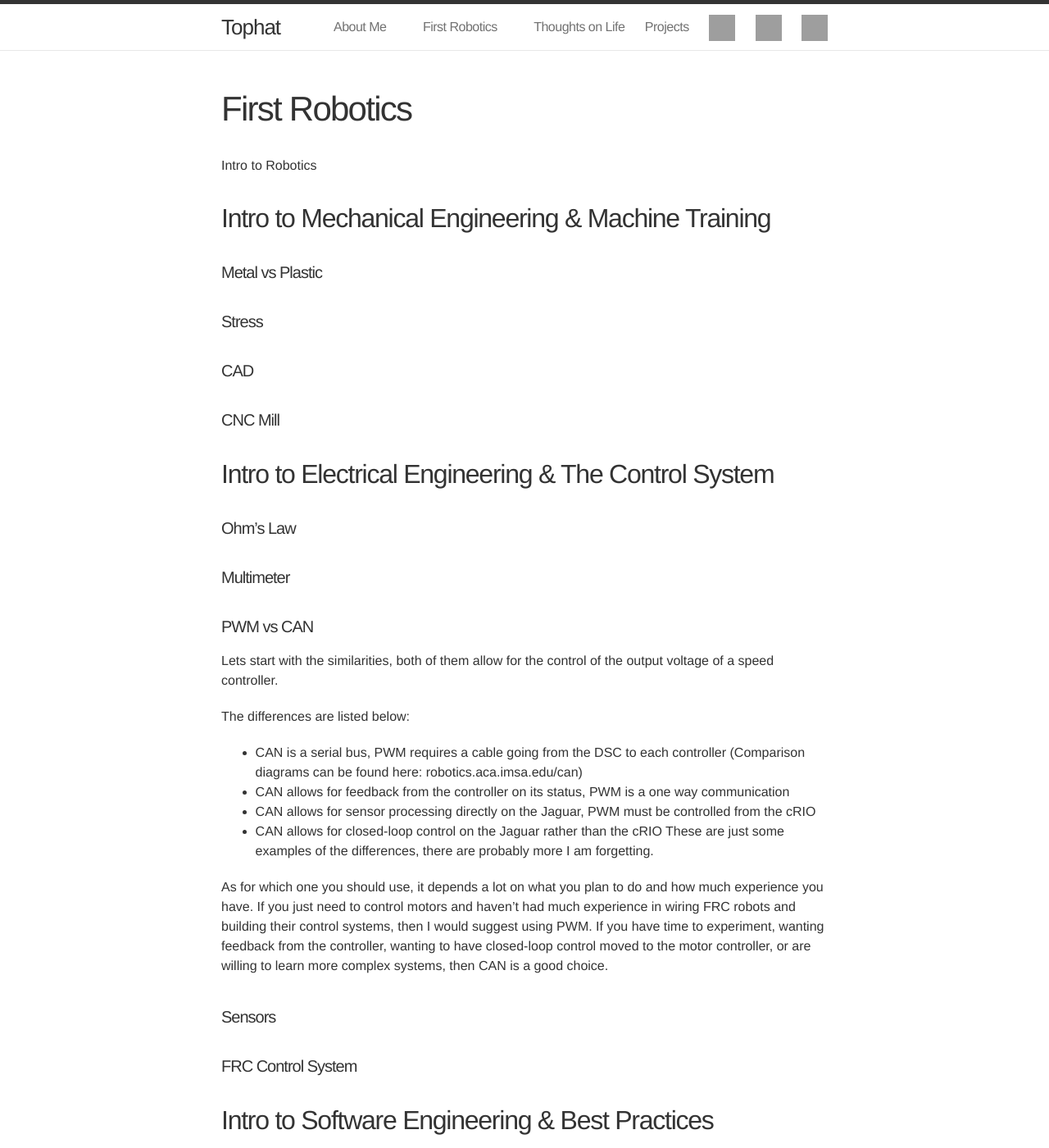
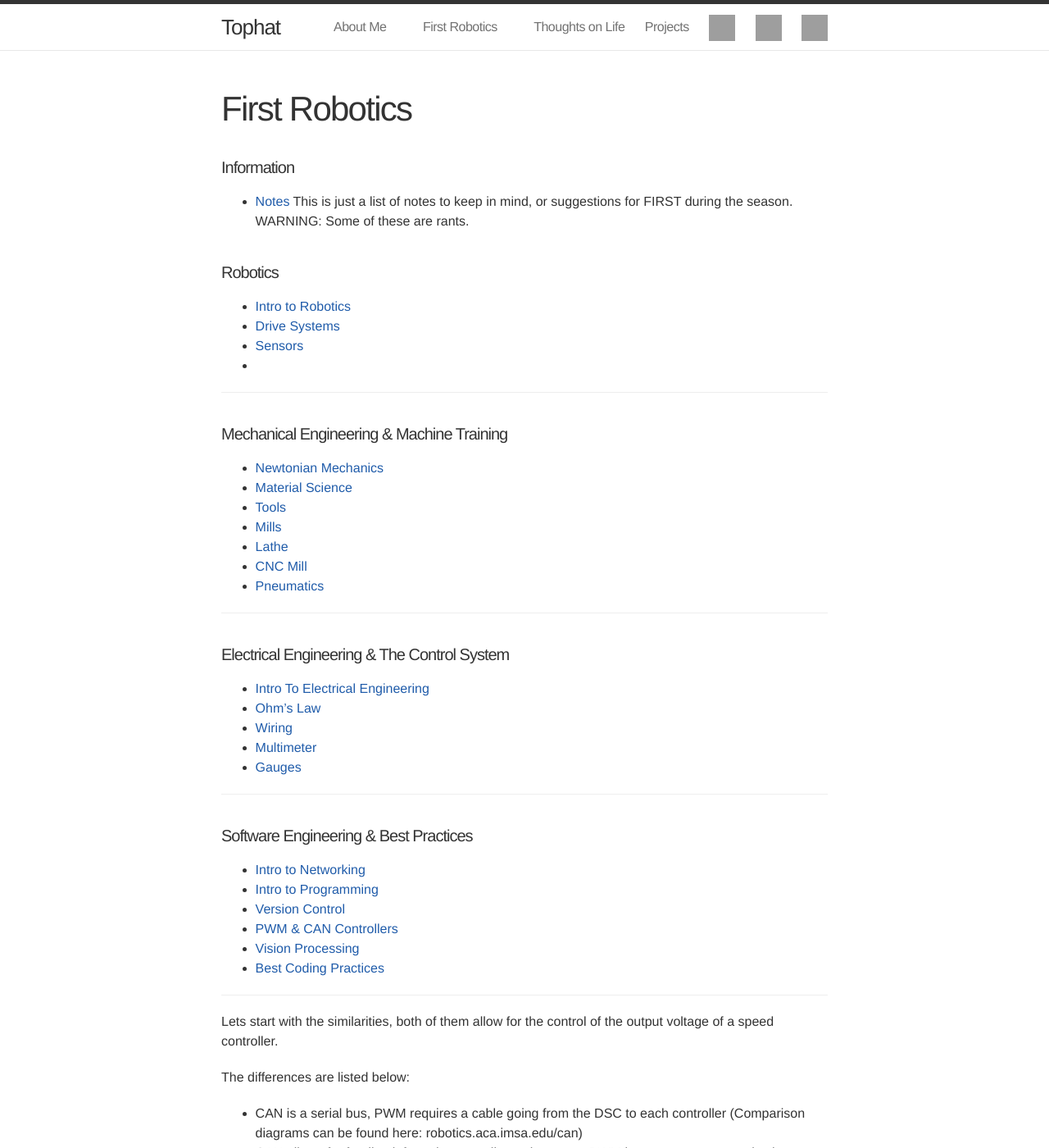
Before and after one commit to MoeTheBro/avecchio.github.io, a Jekyll site: the page built from first_robotics.md, in a window 1280 px wide and 1400 px high. Shown: the whole window at 82% size. Built offline with Jekyll 4.4.1, drawn with Linux system fonts in a browser that asks for light colours; some of the changed text lies outside the part shown; grey boxes are pictures that could not be loaded.

Commit message:
Rebuild first robotics section to be a main page

```diff
--- a/Gemfile
+++ b/Gemfile
@@ -1,3 +1,7 @@
 source 'https://rubygems.org'
 gem 'jekyll'
+gem 'jekyll-localization'
+gem 'jekyll-rendering'
+gem 'jekyll-pagination'
+gem 'jekyll-tagging'
 gem 'whenever'
--- a/_includes/footer.html
+++ b/_includes/footer.html
@@ -12,13 +12,13 @@
     <div class="footer-col-2 column">
       <ul>
         <li>
-          <a href="#" class="">
+          <a href="https://www.facebook.com/sparky912" class="">
             <img class="social facebook" src="/assets/images/social/facebook/facebook-128.png" alt="Facebook" />
           </a>
-          <a href="#" class="">
+          <a href="https://twitter.com/au_vecchio" class="">
             <img class="social twitter" src="/assets/images/social/twitter/twitter-128.png" alt="Twitter" />
           </a>
-          <a href="#" class="">
+          <a href="https://plus.google.com/" class="">
             <img class="social googleplus" src="/assets/images/social/googleplus/googleplus-128.png" alt="" />
           </a>
           <a href="#" class="">
--- a/first_robotics.md
+++ b/first_robotics.md
@@ -4,25 +4,51 @@ title: First Robotics
 permalink: /first_robotics/
 ---
 
-# Intro to Robotics
+#### Information
 
-## Intro to Mechanical Engineering & Machine Training
+- [Notes]() This is just a list of notes to keep in mind, or suggestions for FIRST during the season. WARNING: Some of these are rants.
 
-#### Metal vs Plastic
+#### Robotics
 
-#### Stress
+- [Intro to Robotics]()
+- [Drive Systems]()
+- [Sensors]()
+- []()
 
-#### CAD
+- - -
 
-#### CNC Mill
+#### Mechanical Engineering & Machine Training
 
-## Intro to Electrical Engineering & The Control System
+- [Newtonian Mechanics]()
+- [Material Science]()
+- [Tools]()
+- [Mills]()
+- [Lathe]()
+- [CNC Mill]()
+- [Pneumatics]()
 
-#### Ohm's Law
+- - -
 
-#### Multimeter
+#### Electrical Engineering & The Control System
 
-#### PWM vs CAN
+- [Intro To Electrical Engineering]()
+- [Ohm's Law]()
+- [Wiring]()
+- [Multimeter]()
+- [Gauges]()
+
+- - -
+
+#### Software Engineering & Best Practices
+
+- [Intro to Networking]()
+- [Intro to Programming]()
+- [Version Control]()
+- [PWM & CAN Controllers]()
+- [Vision Processing]()
+- [Best Coding Practices]()
+
+- - -
 
 Lets start with the similarities, both of them allow for the control of the output voltage of a speed controller.
 
@@ -35,18 +61,6 @@ These are just some examples of the differences, there are probably more I am fo
 
 As for which one you should use, it depends a lot on what you plan to do and how much experience you have. If you just need to control motors and haven't had much experience in wiring FRC robots and building their control systems, then I would suggest using PWM. If you have time to experiment, wanting feedback from the controller, wanting to have closed-loop control moved to the motor controller, or are willing to learn more complex systems, then CAN is a good choice.
 
-#### Sensors
-
-#### FRC Control System
-
-## Intro to Software Engineering & Best Practices
-
-#### Introduction to Programming
-
-#### Pseudo Code
-
-#### Comments
-
 #### Version Control
 https://www.youtube.com/watch?v=gY2JwRfin1M
 [Learning Git](http://git-scm.com)
```
Also changed, not shown: about_me.md (+0 -2 lines), Gemfile.lock, assets/logos/githublogo.png (deleted), 3 other files.
